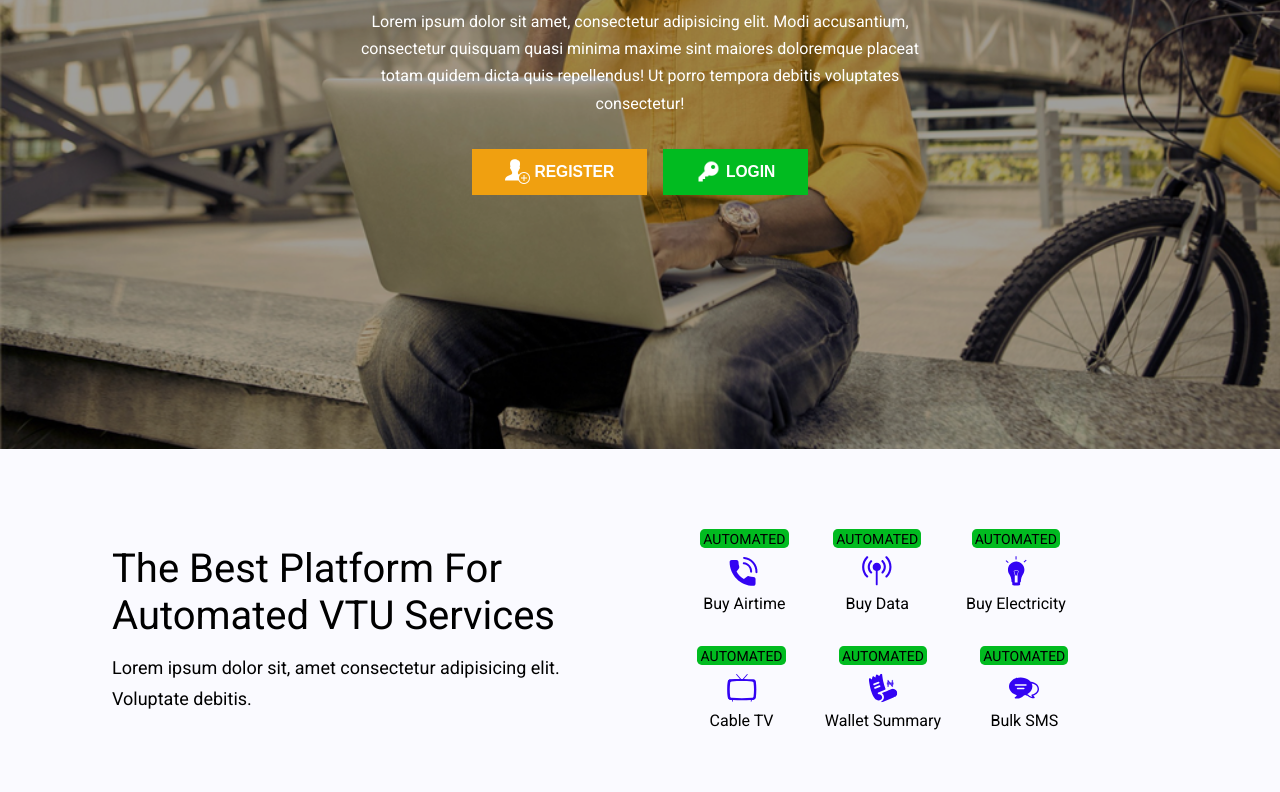
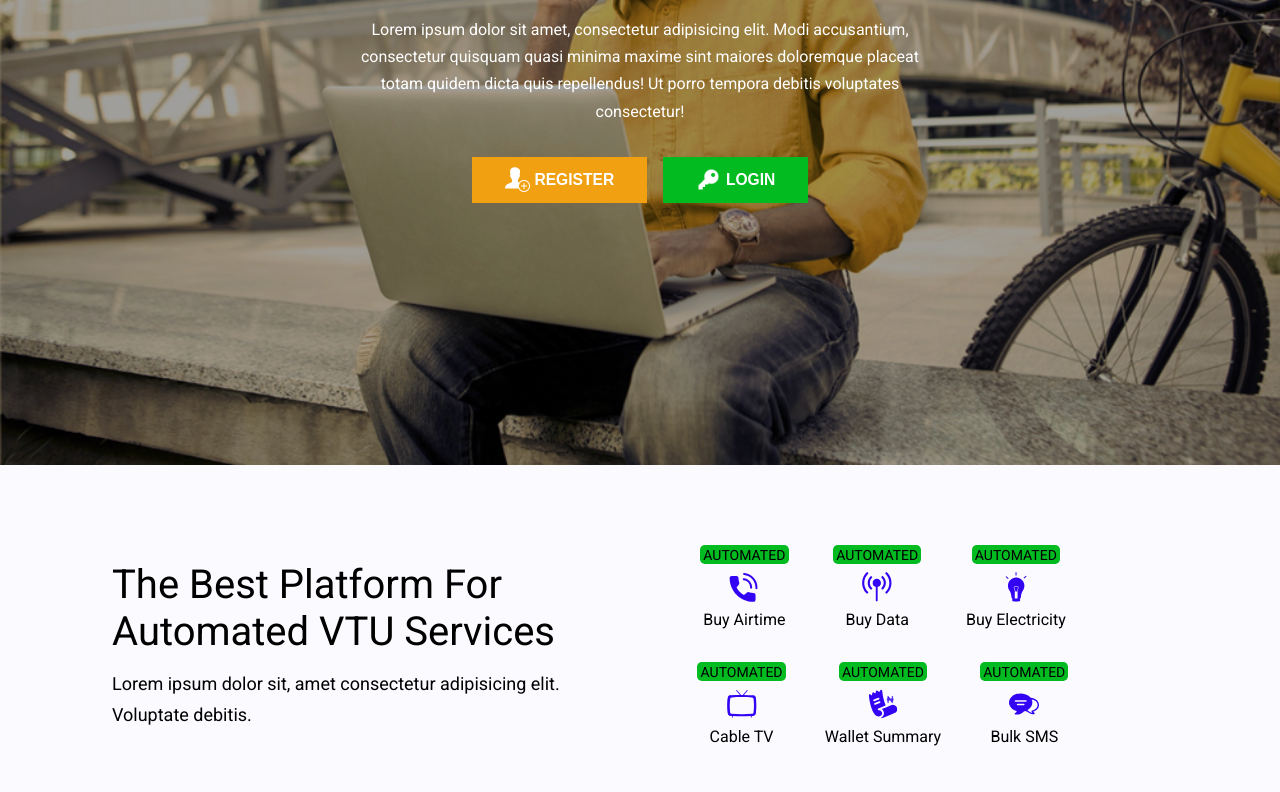
Before and after one commit to azeezabass2005/vtu_abdgafar, a plain HTML site: page index.html in a window 1280 px wide. Shown: the part 335-1127 px from the top of the page. Drawn offline with Linux system fonts and the light colour scheme; files whose address does not match are found by name.

Commit message:
Update styles.css

```diff
--- a/css/styles.css
+++ b/css/styles.css
@@ -106,7 +106,7 @@ header .hamburger-img.close {
     background-image: url('../assets/gigabundle.png');
     background-repeat: no-repeat;
     background-size: cover;
-    min-height: 98vh;
+    min-height: 100vh;
     background-position: center;
     display: flex;
     justify-content: center;
@@ -137,7 +137,7 @@ header .hamburger-img.close {
     background-color: #00000060;
     padding: 1rem;
     width: 100%;
-    height: 98vh;
+    height: 100vh;
     display: flex;
     justify-content: center;
     align-items: start;
```
